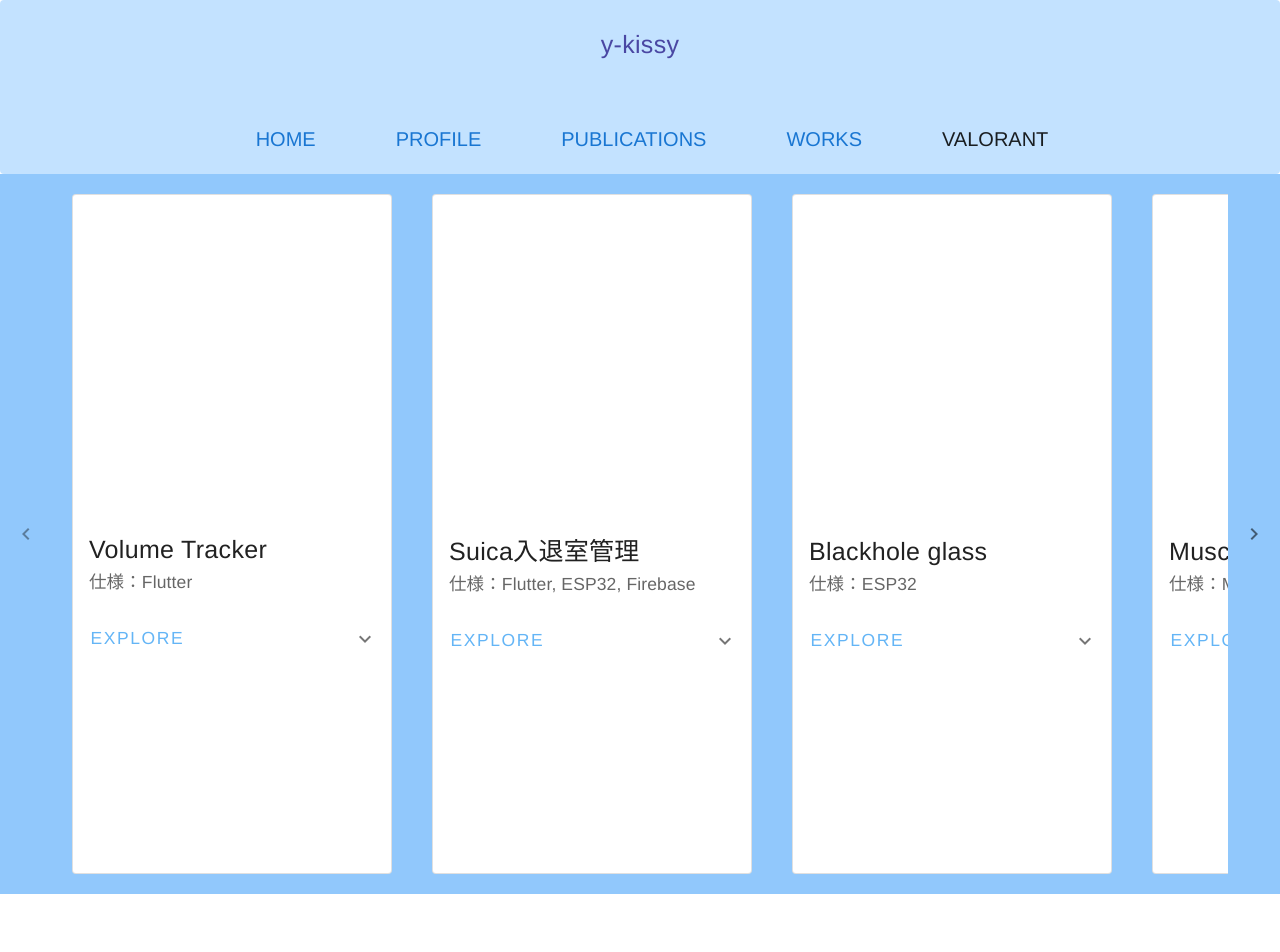
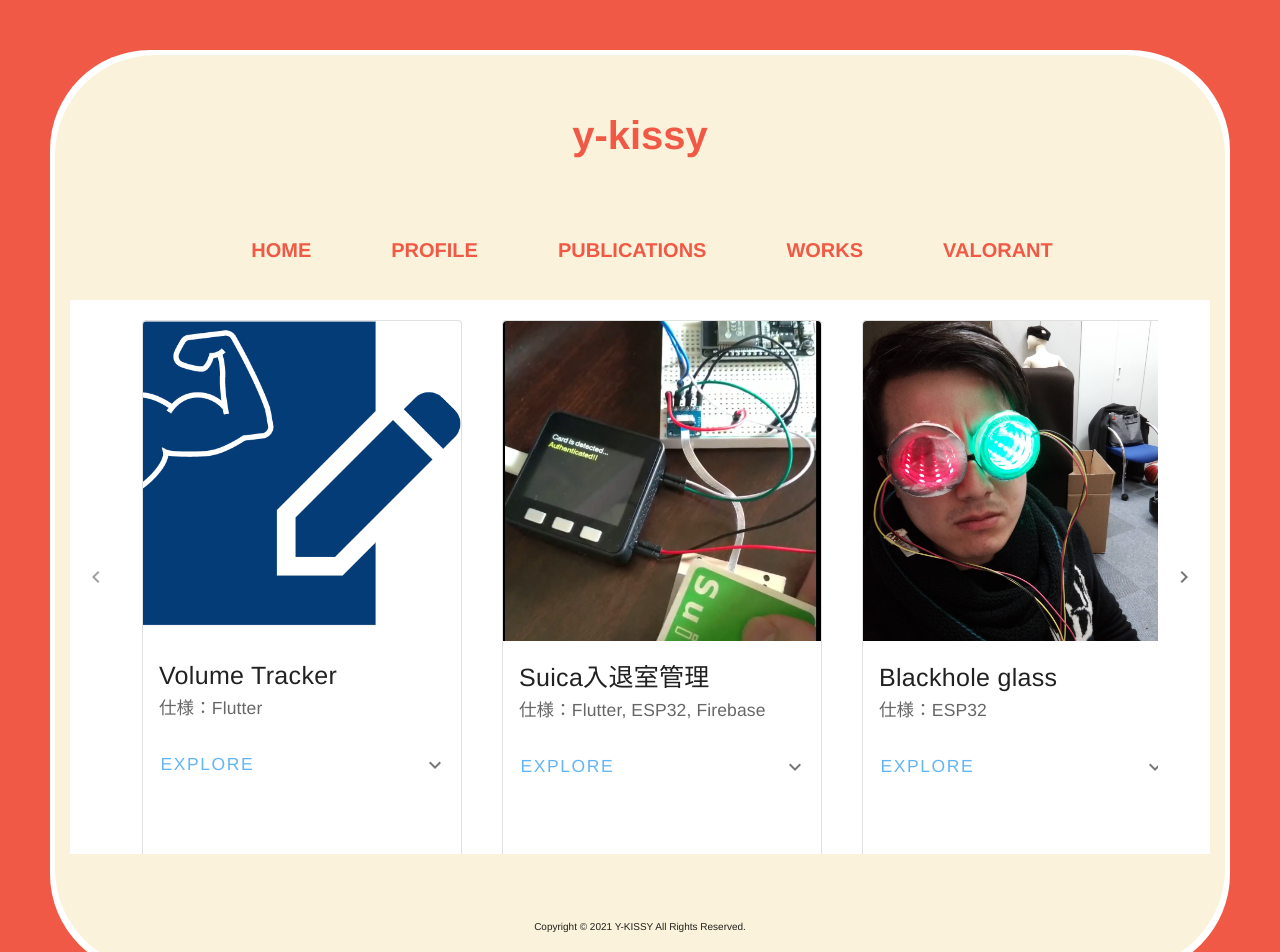
Before and after one commit to bigface0202/MyPortfolio_vuejs, a Vue app: page /works in a window 1280 px wide. Shown: the top 952 px of the page. Before the commit the page ends 894 px from the top, so only its background shows below. Built offline with nearby package versions, Linux system fonts and the light colour scheme.

Commit message:
update #14 コンセプトカラーの変更|デザインの変更

```diff
--- a/src/App.vue
+++ b/src/App.vue
@@ -4,26 +4,37 @@
     <div class="portfolio__content">
       <router-view />
     </div>
+    <original-footer/>
   </v-app>
 </template>
 
 <script>
 import OriginalHeader from '@/components/common/header/header.vue'
+import OriginalFooter from '@/components/common/footer.vue'
 
 export default {
   components: {
-    OriginalHeader
+    OriginalHeader,
+    OriginalFooter
   }
 }
 </script>
 
 <style lang="scss">
+@import '@/assets/sass/colors.scss';
+
 html {
-  font-family: sans-serif;
   font-size: 20px;
+  background-color: $concept_color !important;
 }
 
 .portfolio {
+  padding: 5px;
+  margin: 50px 50px;
+  border-top-left-radius: 100px;
+  border-top-right-radius: 100px;
+  border-bottom-right-radius: 100px;
+  border-bottom-left-radius: 100px;
   &__header {
     margin: 0;
   }
@@ -35,4 +46,8 @@ html {
 #app {
   font-family: 'Noto Sans JP', 'Avenir', Helvetica, Arial, sans-serif;
 }
+
+.v-application--wrap {
+  min-height: 100%;
+}
 </style>
--- /dev/null
+++ b/src/assets/sass/colors.scss
@@ -0,0 +1,3 @@
+$white_color: #fff;          // white
+$concept_color: #f05945;
+$concept_lighten_color: #faf2da;
--- a/src/components/HomeHero.vue
+++ b/src/components/HomeHero.vue
@@ -12,6 +12,8 @@
   </section>
 </template>
 <style lang="scss" scoped>
+@import '@/assets/sass/colors.scss';
+
 .home-hero__content {
   width: 100%;
   height: 75vh;
@@ -30,7 +32,9 @@
 }
 
 .home-hero__notes {
+  margin: 0;
   font-size: 0.5px;
   text-align: right;
+  background-color: $concept_lighten_color !important;
 }
 </style>
--- /dev/null
+++ b/src/components/common/footer.vue
@@ -0,0 +1,28 @@
+<template>
+  <footer class="footer">
+    <p class="footer__copyright">Copyright © 2021 Y-KISSY All Rights Reserved.</p>
+  </footer>
+</template>
+
+<script>
+export default {
+
+}
+</script>
+
+<style lang="scss" scoped>
+@import '@/assets/sass/colors.scss';
+
+.footer {
+  width: 100%;
+  max-height: 100px;
+  background-color: $concept_lighten_color !important;
+  border-bottom-right-radius: 100px;
+  border-bottom-left-radius: 100px;
+  &__copyright {
+    margin: 50px 0;
+    font-size: 0.5rem;
+    text-align: center;
+  }
+}
+</style>
--- a/src/components/common/header/header.vue
+++ b/src/components/common/header/header.vue
@@ -1,13 +1,9 @@
 <template>
   <header class="header">
-    <v-card class="header__card" flat>
-      <v-card-title class="text-center justify-center py-6">
-        <p class="header__title__text">
-          y-kissy
-        </p>
-      </v-card-title>
-      <navigation class="header__nav" />
-    </v-card>
+    <h1 class="header__title">
+      y-kissy
+    </h1>
+    <navigation class="header__nav" />
   </header>
 </template>
 
@@ -29,18 +25,18 @@ export default {
 </script>
 
 <style lang="scss" scoped>
+@import '@/assets/sass/colors.scss';
+
 .header {
   width: 100%;
-  font-size: 1rem;
-  &__card {
-    background-color: #c3e2ff !important;
-  }
+  font-weight: bold;
+  background-color: $concept_lighten_color !important;
+  border-top-left-radius: 100px;
+  border-top-right-radius: 100px;
   &__title {
+    margin: 50px 0;
+    color: $concept_color;
     text-align: center;
-    background-color: #c3e2ff !important;
-    &__text {
-      color: #4a47a3 !important;
-    }
   }
   &__nav {
     margin: 0;
--- a/src/components/common/header/navigation.vue
+++ b/src/components/common/header/navigation.vue
@@ -41,6 +41,8 @@ export default {
 }
 </script>
 <style lang="scss" scoped>
+@import '@/assets/sass/colors.scss';
+
 .nav {
   display: flex;
   align-items: center;
@@ -51,14 +53,16 @@ export default {
   &__list {
     display: flex;
     margin: 0;
+    color: $concept_color;
     list-style-type: none;
-    background-color: #c3e2ff !important;
+    background-color: $concept_lighten_color !important;
     &__items {
       margin: 0 20px;
       &--url {
         display: block;
         height: auto;
         padding: 20px;
+        color: $concept_color;
         text-decoration: none;
       }
       &__vertical {
@@ -75,14 +79,14 @@ export default {
           display: none;
           padding: 0;
           list-style-type: none;
-          background-color: #007db9;
+          background-color: $concept_color;
           &__items {
-            width: 250px;
-            border-bottom: 1px solid #fff;
+            width: 150px;
+            border-bottom: 1px solid $concept_lighten_color;
             &--url {
               display: block;
               padding: 10px;
-              color: #fff;
+              color: $concept_lighten_color;
               text-decoration: none;
             }
           }
--- a/src/views/MyProfile.vue
+++ b/src/views/MyProfile.vue
@@ -30,7 +30,10 @@ export default {
 </script>
 
 <style lang="scss" scoped>
+@import '@/assets/sass/colors.scss';
+
 .profile {
-  background-color: #91c8fc;
+  padding: 15px;
+  background-color: $concept_lighten_color !important;
 }
 </style>
--- a/src/views/MyPublications.vue
+++ b/src/views/MyPublications.vue
@@ -3,8 +3,8 @@
     <v-container fluid>
       <ul>
         <v-row>
-          <v-col md=6>
-            <publication-filter @change-filter="setFilters"></publication-filter>
+          <v-col>
+            <publication-filter class="publications__filter" @change-filter="setFilters"></publication-filter>
           </v-col>
         </v-row>
         <v-row>
@@ -120,9 +120,19 @@ export default {
 }
 </script>
 
-<style scoped>
-.publications__content {
+<style lang="scss" scoped>
+@import '@/assets/sass/colors.scss';
+
+.publications {
   width: 100%;
+  padding: 15px;
+  background: $concept_lighten_color;
+  &__filter {
+    width: 100%;
+  }
+  &__content {
+    width: 100%;
+  }
 }
 
 ul {
--- a/src/views/MyWorks.vue
+++ b/src/views/MyWorks.vue
@@ -1,9 +1,9 @@
 <template>
-  <section>
-    <v-sheet color="#91c8fc">
-      <v-slide-group multiple show-arrows>
-        <v-slide-item v-for="work in works" :key="work.id">
-          <v-card style=" width: 320px; height: 680px; margin: 20px 20px 20px 20px;" flat outlined>
+  <div class="myworks">
+    <v-sheet class="myworks__sheet">
+      <v-slide-group class="myworks__sheet__slide" multiple show-arrows>
+        <v-slide-item class="myworks__sheet__slide__item" v-for="work in works" :key="work.id">
+          <v-card class="myworks__sheet__slide__item__card" flat outlined>
             <v-img :src="work.image" max-height="320" max-width="320"></v-img>
             <v-card-title>{{ work.title }}</v-card-title>
             <v-card-subtitle>仕様：{{ work.assets }}</v-card-subtitle>
@@ -29,7 +29,7 @@
         </v-slide-item>
       </v-slide-group>
     </v-sheet>
-  </section>
+  </div>
 </template>
 
 <script>
@@ -46,11 +46,28 @@ export default {
 }
 </script>
 <style lang="scss" scoped>
-.slide {
-  &__content {
-    width: 320px;
-    height: 700px;
-    margin: 20px 20px 20px;
+@import '@/assets/sass/colors.scss';
+
+.myworks {
+  width: 100%;
+  height: 100%;
+  padding: 15px;
+  margin: 0;
+  background-color: $concept_lighten_color;
+  &__sheet {
+    &__slide {
+      margin: 0;
+      &__item {
+        margin: 0;
+        &__card {
+          width: 100%;
+          max-width: 320px;
+          height: 100%;
+          margin: 20px 20px 20px 20px;
+        }
+      }
+    }
   }
 }
+
 </style>
--- a/src/views/Valorant.vue
+++ b/src/views/Valorant.vue
@@ -21,8 +21,11 @@
 </template>
 
 <style lang="scss" scoped>
+@import '@/assets/sass/colors.scss';
+
 .valorant {
-  margin: 0;
+  padding: 15px;
+  background-color: $concept_lighten_color !important;
   &__img {
     &__valorant {
       width: 80%;
@@ -40,7 +43,7 @@
     }
   }
   &__text {
-    margin-top: 20px;
+    margin: 20px 0 0 0;
     font-size: 1.2rem;
   }
 }
--- a/src/views/ValorantResearch.vue
+++ b/src/views/ValorantResearch.vue
@@ -14,8 +14,12 @@
 
 
 <style lang="scss" scoped>
+@import '@/assets/sass/colors.scss';
+
 .vresearch {
   width: 100%;
+  padding: 15px;
+  background-color: $concept_lighten_color !important;
   &__title {
     margin: 10px;
   }
```
